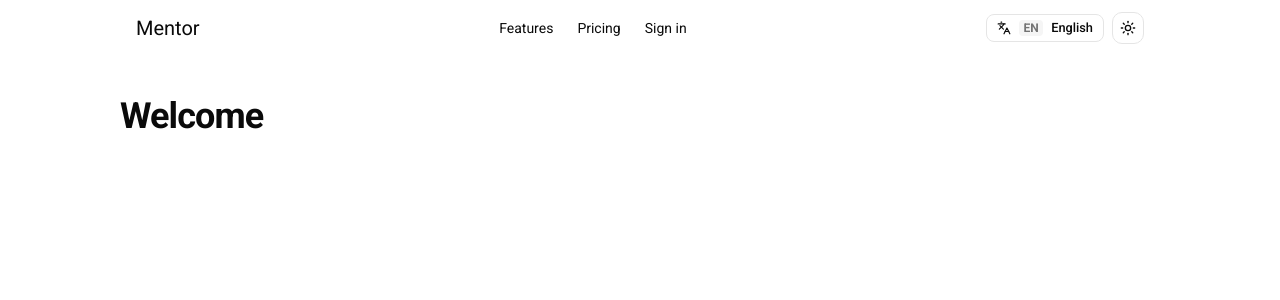
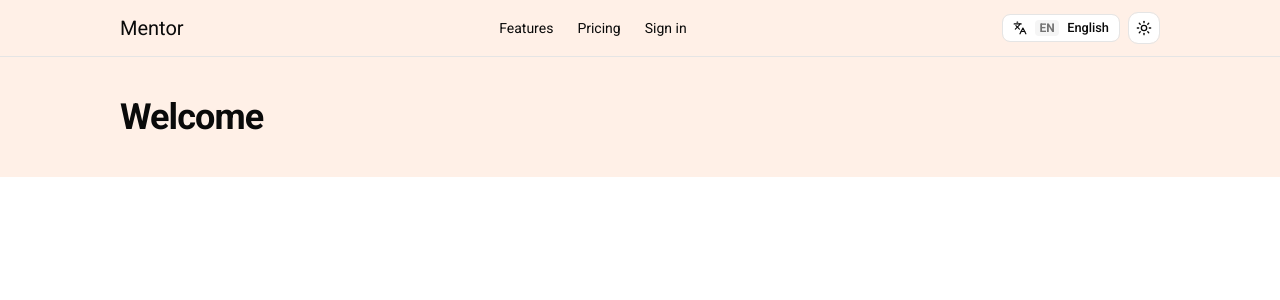
Before and after one commit to muodilo/ubumenyimentor, a Next.js app: page /en in a window 1280 px wide. Shown: the top 300 px of the page. Built offline with nearby package versions, Linux system fonts and the light colour scheme.

Commit message:
refactor:Refactor navbar

```diff
--- a/app/[lang]/page.tsx
+++ b/app/[lang]/page.tsx
@@ -15,9 +15,9 @@ export default async function HomePage({
   const dict = await getDictionary(lang);
 
   return (
-    <main className="px-5 md:px-16 lg:px-30">
+    <main className="">
       <NavBar lang={lang} dict={dict} />
-      <section className="mx-auto max-w-6xl py-10">
+      <section className="py-10 px-5 md:px-16 lg:px-30 bg-[#fff0e7] dark:bg-background ">
         <h1 className="text-3xl font-semibold tracking-tight md:text-4xl">
           {dict.home.title}
         </h1>
--- a/components/navbar.tsx
+++ b/components/navbar.tsx
@@ -35,8 +35,8 @@ export function Navbar({ lang, dict }: NavbarProps) {
   const signinHref = `/${lang}/signin`;
 
   return (
-    <header className="sticky top-0 z-50  backdrop-blur">
-      <div className="mx-auto flex max-w-6xl items-center justify-between gap-3 px-4 py-3">
+    <header className="sticky top-0 z-50  backdrop-blur px-5 md:px-16 lg:px-30 bg-[#fff0e7] dark:bg-background border-b">
+      <div className=" flex  items-center justify-between gap-3  py-3">
         <Link href={homeHref} className="flex items-center gap-2">
           <Logo />
         </Link>
```
